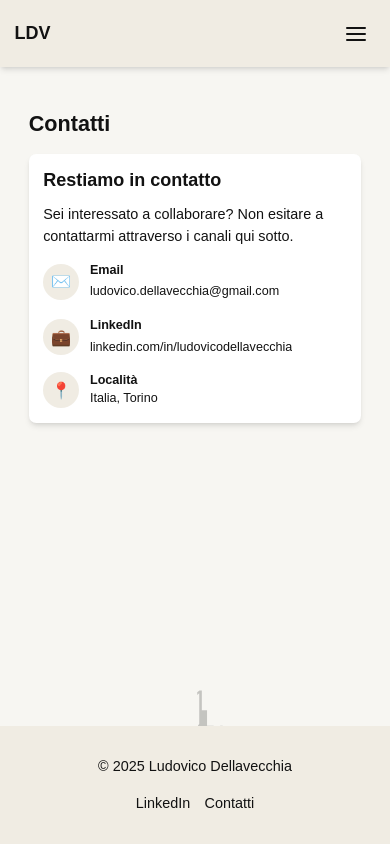
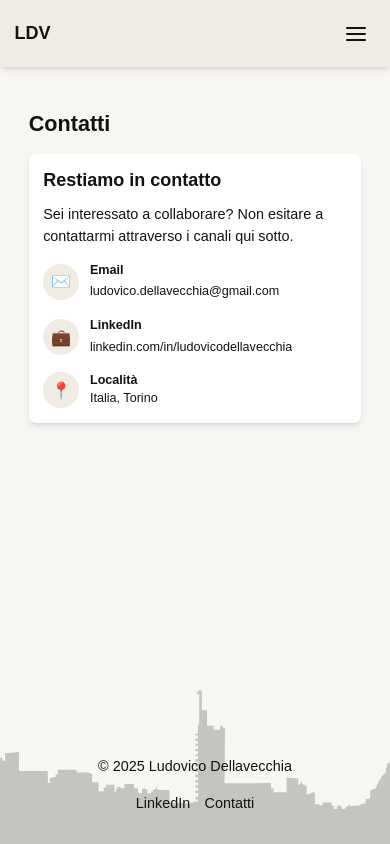
Before and after one commit to ludobit/website, a Next.js app: page /contatti in a window 390 px wide. Built offline with nearby package versions, Linux system fonts and the light colour scheme.

Commit message:
fix: responsive

```diff
--- a/app/components/Footer.tsx
+++ b/app/components/Footer.tsx
@@ -5,7 +5,7 @@ export default function Footer() {
   return (
     <footer
       className="py-8 mt-auto transition-colors"
-      style={{ backgroundColor: "var(--navbar-bg)" }}
+      style={{ backgroundColor: "transparent" }}
     >
       <div className="container mx-auto px-4">
         <div className="flex flex-col md:flex-row justify-between items-center">
--- a/app/contatti/page.tsx
+++ b/app/contatti/page.tsx
@@ -101,7 +101,7 @@ export default function ContattiPage() {
       </div>
 
       <div
-        className="absolute inset-0 bg-cover bg-center opacity-20 pointer-events-none"
+        className="fixed inset-0 bg-cover bg-center opacity-20 pointer-events-none"
         style={{
           backgroundImage: `url('/turin.svg')`,
           zIndex: -1,
```
